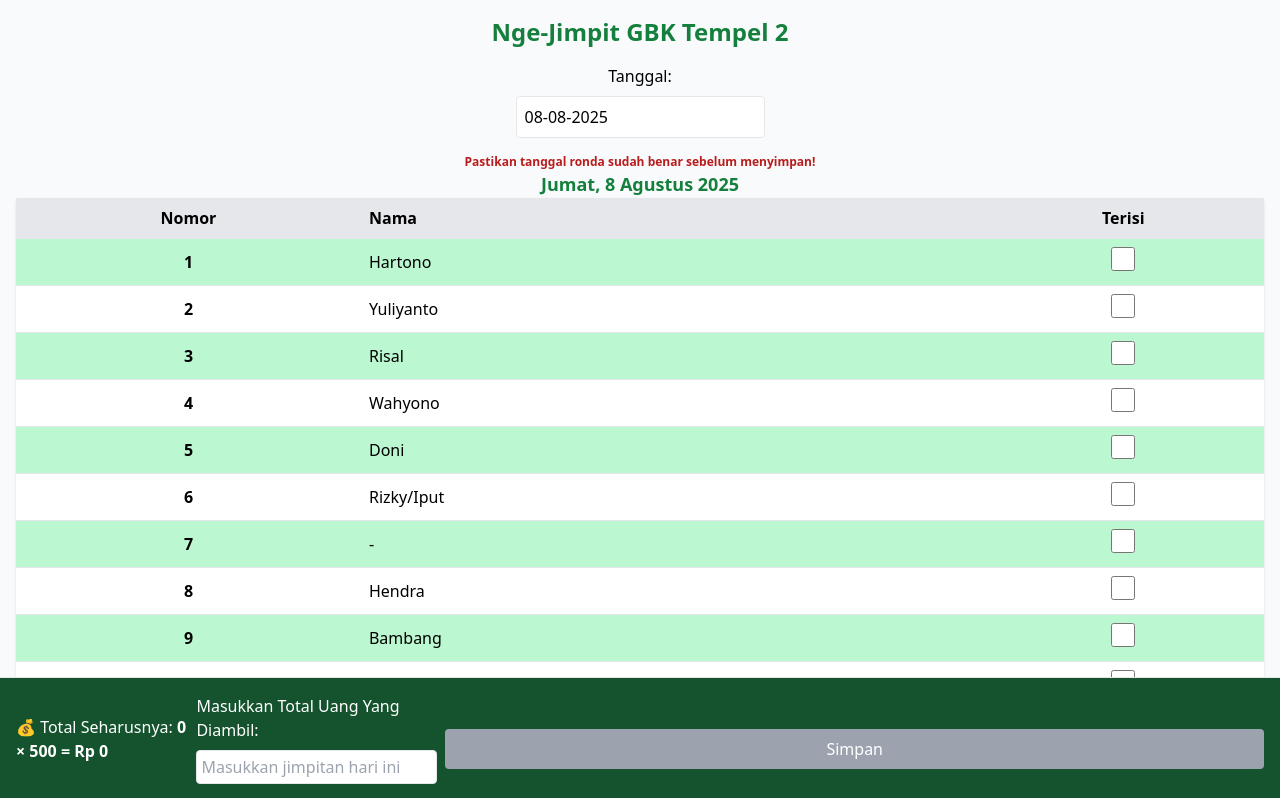
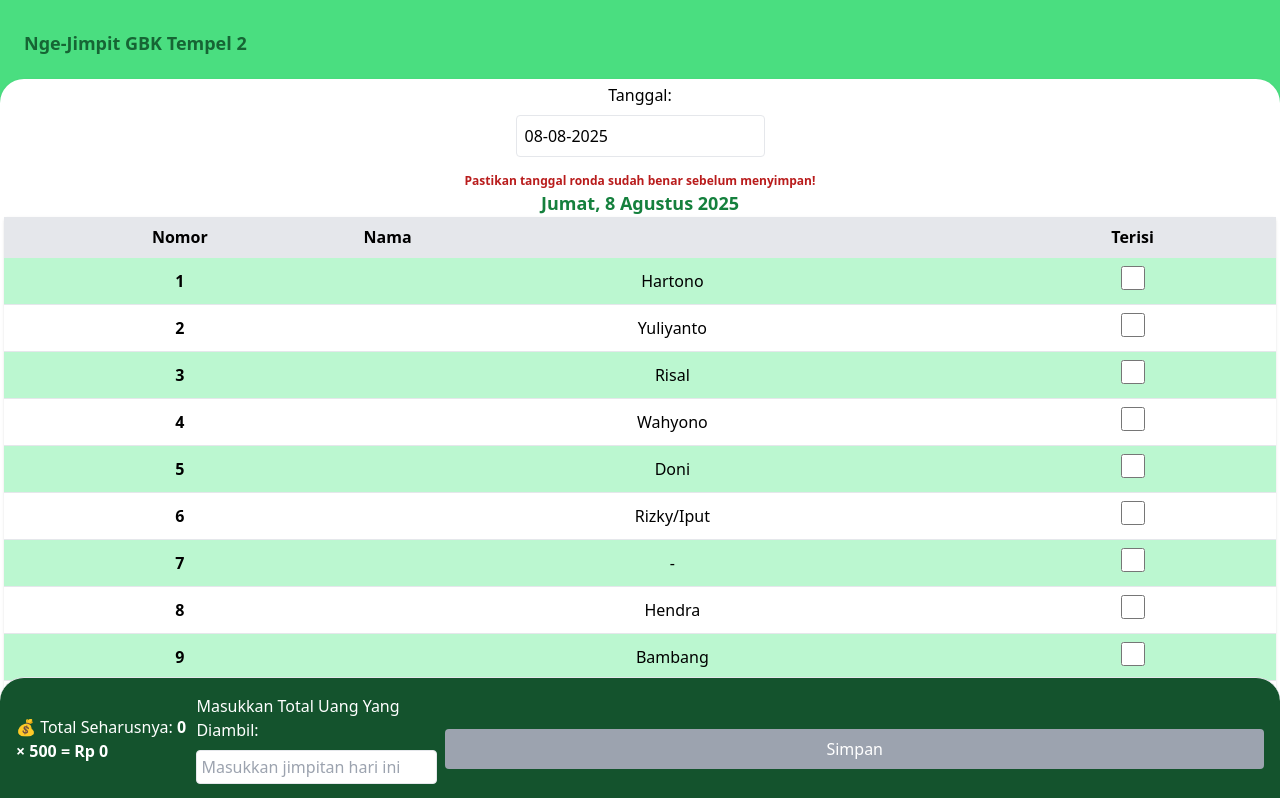
Before and after one commit to roniadiatmoko/jimpitan, a React (Create React App) app: page / in a window 1280 px wide. Shown: the top 798 px of the page. Built offline with nearby package versions, Linux system fonts and the light colour scheme; no server answers.

Commit message:
style: add rounded header

```diff
--- a/src/App.js
+++ b/src/App.js
@@ -208,15 +208,18 @@ export default function App() {
   };
 
   return (
-    <div className="min-h-screen pb-96 p-4 bg-gray-50">
+    <div className="min-h-screen pb-96 bg-gray-50">
       {currentPage === "harian" ? (
         // Tampilan untuk input harian
         <>
           <div className="text-center">
-            <h1 className="text-2xl font-bold mb-4 text-green-700">
+            <div className="bg-green-400 mt-[-15px] p-1 shadow">
+              <h1 className="text-left ml-5 font-bold mb-4 mt-10 h-20 text-green-800 text-lg">
                 Nge-Jimpit GBK Tempel 2
               </h1>
+            </div>
 
+            <div className="bg-white p-1 rounded-t-3xl text-center shadow mb-4 mt-[-50px]">
               <label className="block mb-2 font-medium">Tanggal:</label>
               <DatePicker
                 selected={tanggal}
@@ -226,9 +229,10 @@ export default function App() {
                 className="w-full border rounded p-2"
               />
               <div className="mt-4 text-lg text-center font-bold text-green-700">
-              <div className="text-red-700 text-xs text-center">Pastikan tanggal ronda sudah benar sebelum menyimpan!</div>
+                <div className="text-red-700 text-xs text-center">
+                  Pastikan tanggal ronda sudah benar sebelum menyimpan!
+                </div>
                 {format(tanggal, "EEEE, d MMMM yyyy", { locale: id })}
-            </div>
               </div>
 
               <table className="w-full bg-white shadow rounded">
@@ -287,8 +291,10 @@ export default function App() {
                   ))}
                 </tbody>
               </table>
+            </div>
+          </div>
 
-          <div className="fixed bottom-0 left-0 right-0 bg-green-900 text-white p-4 border-t shadow-md flex flex-col sm:flex-row justify-between items-center gap-2">
+          <div className="fixed bottom-0 left-0 right-0 bg-green-900 text-white p-4 border-t rounded-t-3xl shadow-md flex flex-col sm:flex-row justify-between items-center gap-2">
             <div>
               💰 Total Seharusnya:{" "}
               <strong>
```
Lines whose indentation alone changed are shown as unchanged.
